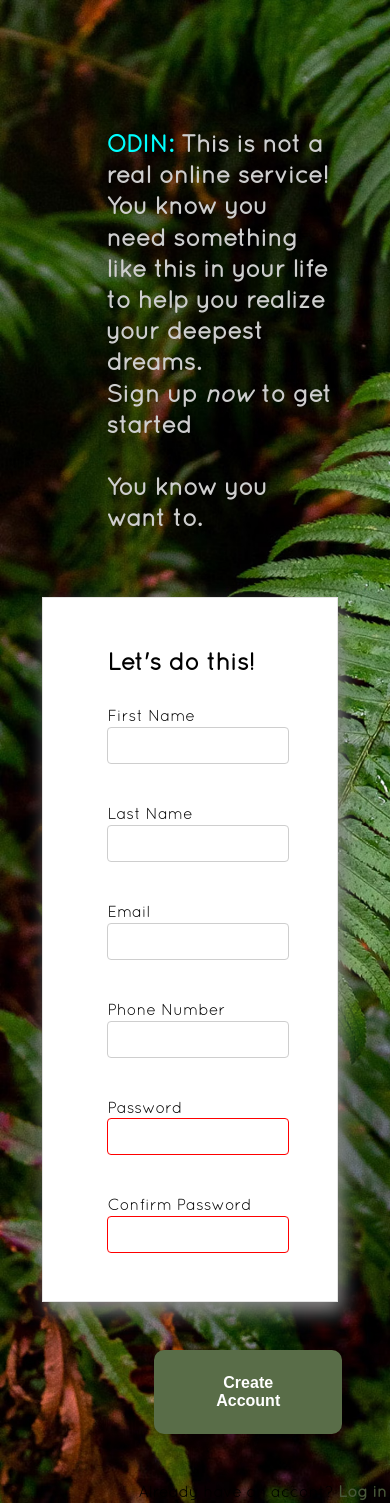
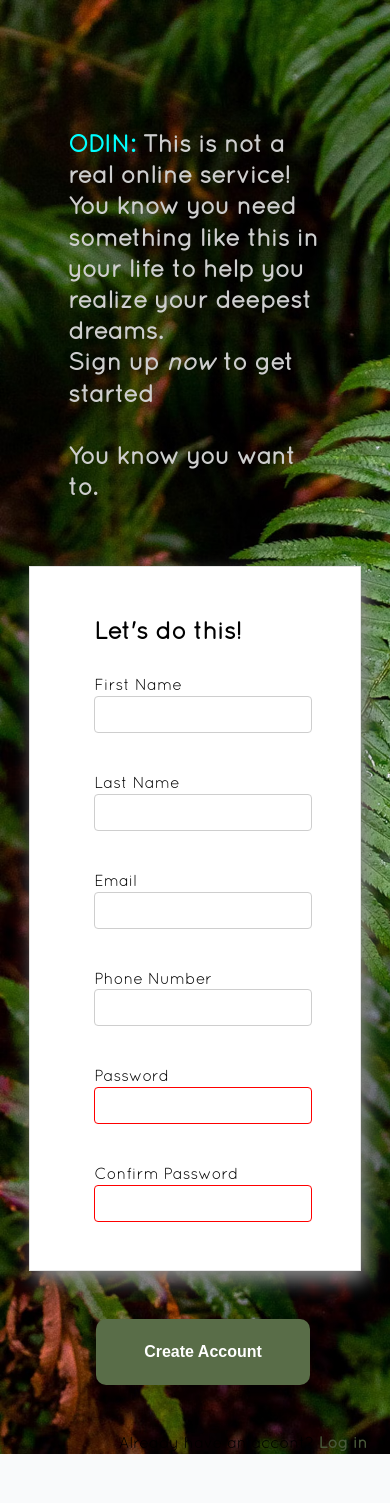
Before and after one commit to Bessazs/Sign-up-Form, a plain HTML site: page index.html in a window 390 px wide. After the commit the page ends 1454 px from the top, so only its background shows below. Drawn offline with Linux system fonts and the light colour scheme.

Commit message:
atualização responsividade

```diff
--- a/style.css
+++ b/style.css
@@ -36,7 +36,7 @@ aside{
     background-repeat: no-repeat;
 
     width: 50%;
-    height: 100vh;
+    height: max(1000px, 100vh);
 
     position: relative;
 
@@ -158,26 +158,36 @@ a{
         background-repeat: no-repeat;
 
     }
+    main{
+        display: flex;
+        flex-direction: column;
+        align-items: center;
+        justify-content: center;
+    }
+
+
     .intro::before{
         content: "ODIN: ";
         color:aqua;
     }
     .intro{
         color: #cecece;
+        margin-left: 0;
     }
+
     aside{
-        visibility:hidden
+        visibility:hidden;
+        position: fixed;
+
     }
     .box-form{
         width: 85%;
     }
+
     .form-row, form, input{
         width: 100%;
     }
 
-    button{
-        margin-left: 7rem;
-    }
     .login{
         margin-left: 6rem;
     }
```
